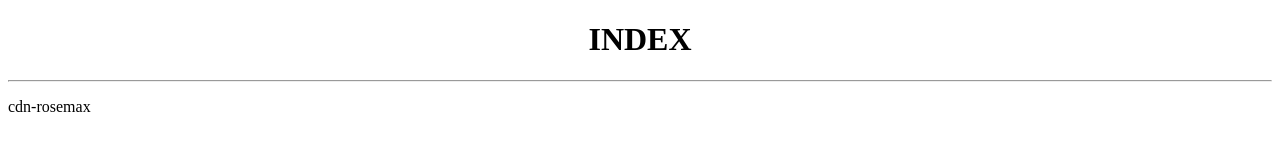
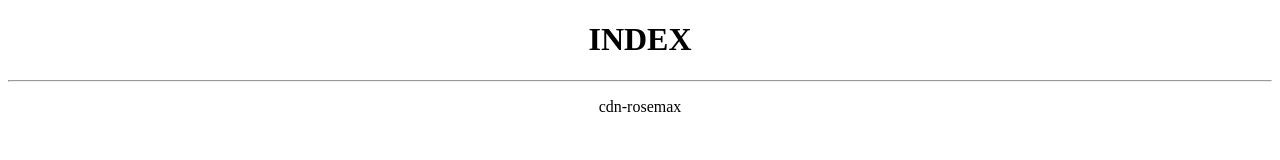
Before and after one commit to illuletter/cdn-rosemax, a plain HTML site: page docs/index.html in a window 1280 px wide. Drawn offline with Linux system fonts and the light colour scheme.

Commit message:
Fix incorrect HTML tag from 'centre' to 'center'

```diff
--- a/docs/index.html
+++ b/docs/index.html
@@ -6,6 +6,6 @@
   <body>
     <center><h1>INDEX</h1></center>
     <hr>
-    <centre><p>cdn-rosemax</p></centre>
+    <center><p>cdn-rosemax</p></center>
   </body>
 </html>
```
